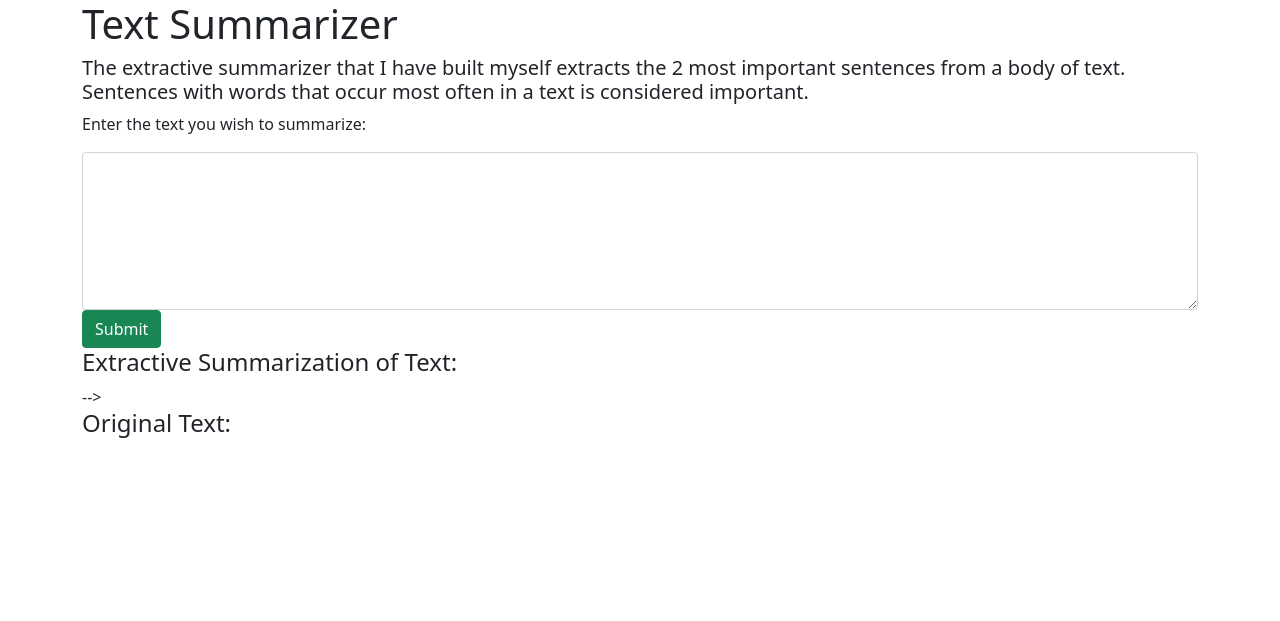
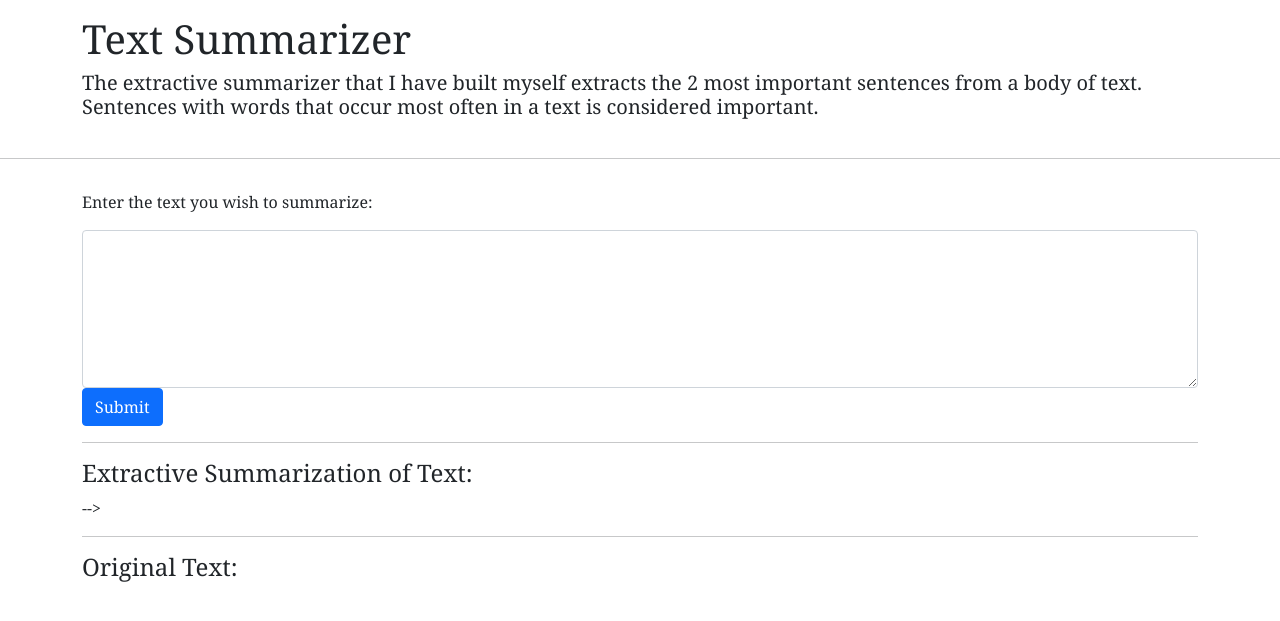
Before and after one commit to anqi-1/Project-Text-Summarizer-, a Flask app: page / in a window 1280 px wide. Shown: the top 621 px of the page. Run offline with Flask 2, Linux system fonts and the light colour scheme.

Commit message:
Update index.html

```diff
--- a/templates/index.html
+++ b/templates/index.html
@@ -10,6 +10,13 @@
 
     <title>Text Summarizer</title>
   </head>
+
+  <style>
+    div {
+        padding: 15px 30px;
+        font-family: Georgia, 'Times New Roman', Times, serif;
+    }
+  </style>
   <body>
       <div class="container">
         <h1>Text Summarizer</h1>
@@ -17,15 +24,15 @@
             The extractive summarizer that I have built myself extracts the 2 most important sentences from a body of text. Sentences with words that occur most often in a text is considered important.
       </div>
 
-
+	<hr>
 
       <div class="container">
         <form action = "/summary" method = "POST">
             <p>Enter the text you wish to summarize:</p>
             <textarea name = input_text class="form-control" id="input_text" rows="6" cols="30" required="required" value = "{{request.form['input_text']}}" ></textarea>
-            <input type="submit"  class="btn btn-success btn-md" value="Submit">
+            <input type="submit"  class="btn btn-primary" value="Submit">
 
-
+      	<hr>
             <h4>Extractive Summarization of Text: </h4>
 		<textbox name="output_text" id="output_text" maxlength="500000" style="width:900px; height:250px">
 			{% for sentence in output_summary1 %}
@@ -33,6 +40,7 @@
 			<!-- {% endfor %} -->
 		</textbox>
 		<br>
+		<hr>
 		<h4>Original Text:</h4>
 		<p>{{ original_text }}</p>
         </form>
```
